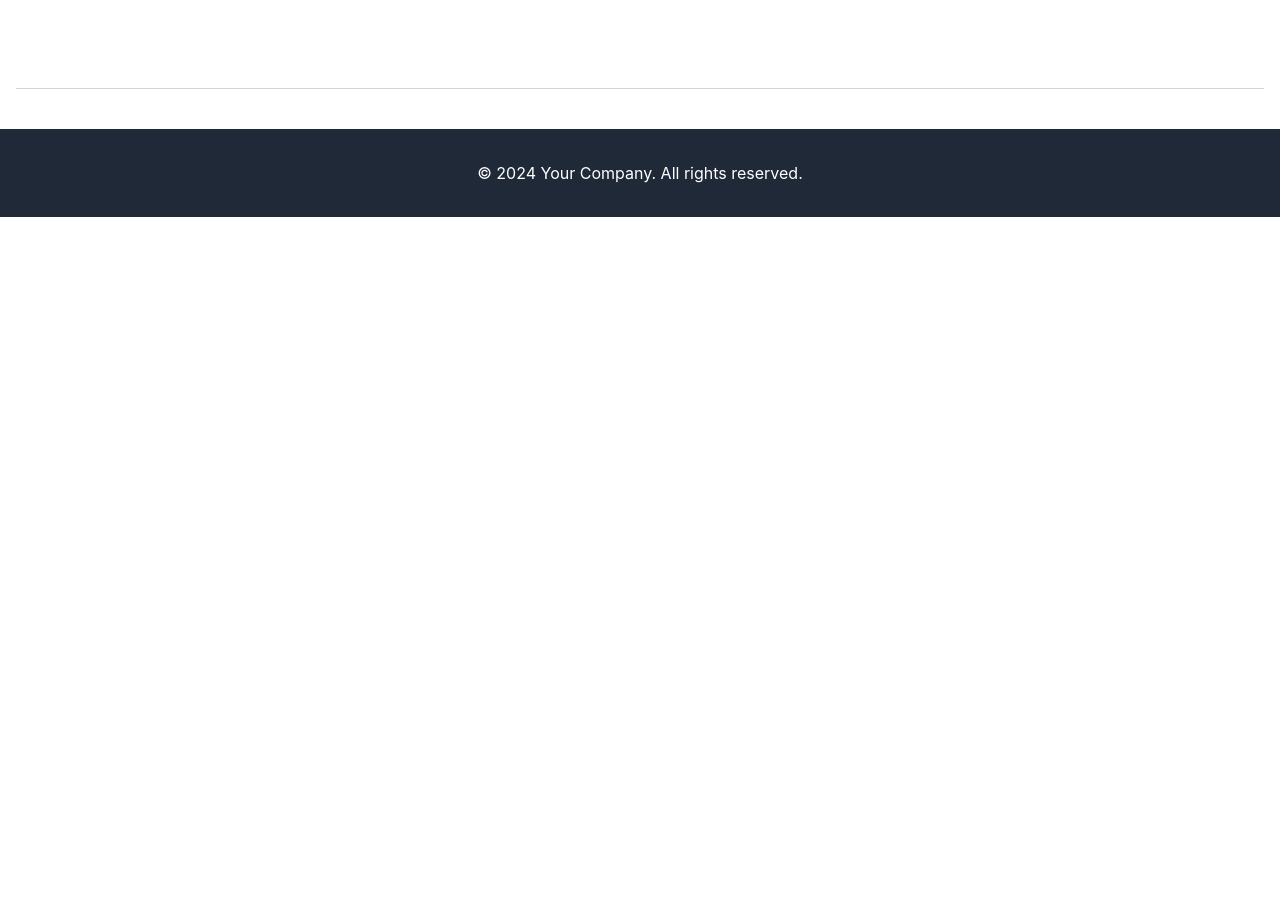
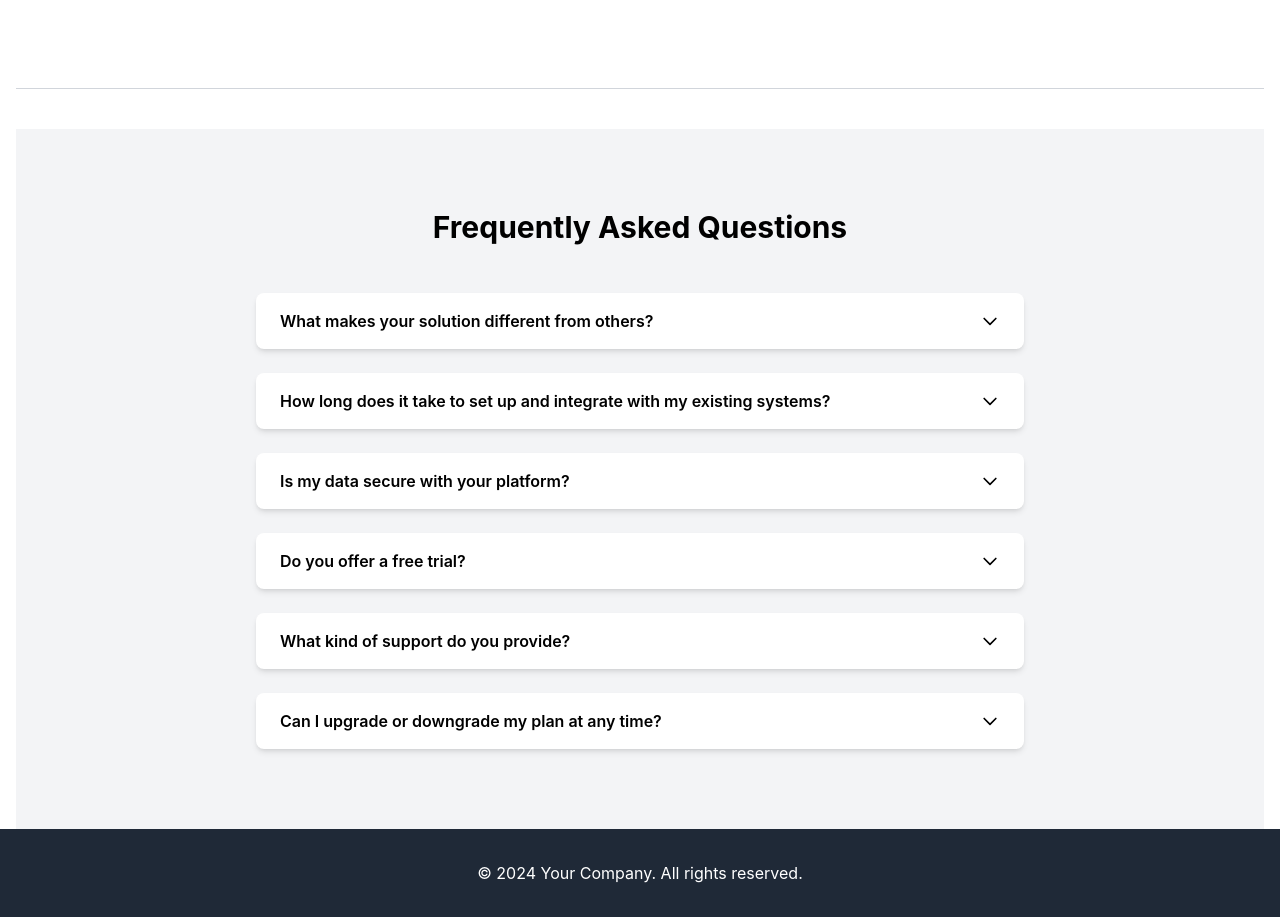
Before and after one commit to GiorgiMazm/svelte, a SvelteKit app: page / in a window 1280 px wide. Shown: the part 2780-3697 px from the top of the page. Before the commit the page ends 2997 px from the top, so only its background shows below. Built offline with nearby package versions, Linux system fonts and the light colour scheme; no server answers; the database is empty.

Commit message:
landing page, f/a

```diff
--- a/src/routes/+page.svelte
+++ b/src/routes/+page.svelte
@@ -1,5 +1,50 @@
-<script>
+<script lang="ts">
 	import { Button } from 'flowbite-svelte';
+	import { slide } from 'svelte/transition';
+
+	let faqs = [
+		{
+			question: 'What makes your solution different from others?',
+			answer:
+				'Our solution stands out with its cutting-edge AI technology, user-friendly interface, and unparalleled customer support. We offer customizable features that adapt to your specific business needs, ensuring maximum efficiency and ROI.',
+			isOpen: false
+		},
+		{
+			question: 'How long does it take to set up and integrate with my existing systems?',
+			answer:
+				'The setup process typically takes 1-3 business days, depending on the complexity of your existing systems. Our expert team will guide you through every step, ensuring a smooth integration with minimal disruption to your operations.',
+			isOpen: false
+		},
+		{
+			question: 'Is my data secure with your platform?',
+			answer:
+				"Absolutely. We employ bank-grade encryption and adhere to the highest industry standards for data security. Our platform undergoes regular security audits, and we're compliant with GDPR, CCPA, and other relevant data protection regulations.",
+			isOpen: false
+		},
+		{
+			question: 'Do you offer a free trial?',
+			answer:
+				'Yes, we offer a 14-day free trial for all our plans. This allows you to explore our features and see how our solution can benefit your business before making a commitment.',
+			isOpen: false
+		},
+		{
+			question: 'What kind of support do you provide?',
+			answer:
+				'We offer 24/7 customer support via chat, email, and phone. Our Professional and Enterprise plans include priority support and a dedicated account manager to ensure you get the most out of our platform.',
+			isOpen: false
+		},
+		{
+			question: 'Can I upgrade or downgrade my plan at any time?',
+			answer:
+				'Yes, you can easily upgrade or downgrade your plan at any time through your account dashboard. Changes will be reflected in your next billing cycle, and our team is always available to assist with any questions about plan changes.',
+			isOpen: false
+		}
+	];
+
+	function toggleFaq(index: number) {
+		faqs[index].isOpen = !faqs[index].isOpen;
+		faqs = faqs; // Trigger reactivity
+	}
 </script>
 
 <main class="container mx-auto px-4">
@@ -174,6 +219,46 @@
 
 	<!-- Divider -->
 	<hr class="my-10 border-gray-300" />
+	<section id="faq" class="bg-gray-100 py-20">
+		<div class="container mx-auto px-4">
+			<h2 class="mb-12 text-center text-3xl font-bold">Frequently Asked Questions</h2>
+			<div class="mx-auto max-w-3xl">
+				<div class="space-y-6">
+					{#each faqs as faq, index}
+						<div class="overflow-hidden rounded-lg bg-white shadow-md">
+							<button
+								class="flex w-full items-center justify-between px-6 py-4 text-left font-semibold focus:outline-none"
+								on:click={() => toggleFaq(index)}
+							>
+								{faq.question}
+								<svg
+									class={`h-5 w-5 transition-transform duration-300 ${
+										faq.isOpen ? 'rotate-180 transform' : ''
+									}`}
+									fill="none"
+									stroke="currentColor"
+									viewBox="0 0 24 24"
+									xmlns="http://www.w3.org/2000/svg"
+								>
+									<path
+										stroke-linecap="round"
+										stroke-linejoin="round"
+										stroke-width="2"
+										d="M19 9l-7 7-7-7"
+									></path>
+								</svg>
+							</button>
+							{#if faq.isOpen}
+								<div class="bg-gray-50 px-6 py-4" transition:slide>
+									<p>{faq.answer}</p>
+								</div>
+							{/if}
+						</div>
+					{/each}
+				</div>
+			</div>
+		</div>
+	</section>
 </main>
 <footer class="bg-gray-800 py-8 text-white">
 	<div class="container mx-auto px-4 text-center">
```
